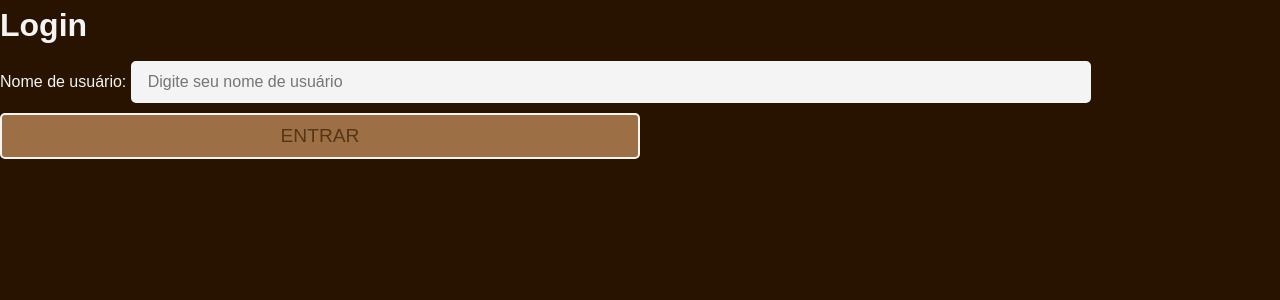
After one commit to Emanuel7Oliveira/Flask-website, a Flask app: page /login in a window 1280 px wide. The commit adds this page. Shown: the top 300 px of the page. Run offline with Flask 3, Linux system fonts and the light colour scheme.

Commit message:
A login menu working, but need some fix

```diff
--- a/app.py
+++ b/app.py
@@ -1,10 +1,26 @@
-from flask import Flask, redirect, url_for, render_template
+from flask import Flask, redirect, url_for, render_template, session, request
 
 app = Flask(__name__, template_folder='templates', static_folder='templates/css')
+app.secret_key = "123456"
 
 @app.route('/')
 def homepage():
-    return render_template('homepage.html')
+    username = ''
+    if 'username' in session:
+        username = session['username']
+    return render_template('homepage.html', username=username)
+
+@app.route('/login', methods=['GET', 'POST'])
+def login():
+    if request.method == 'POST' and request.form['username'] != '':
+        session['username'] = request.form['username']
+        return redirect(url_for('homepage'))
+    return render_template('login.html')
+
+@app.route('/logout')
+def logout():
+    session.pop('username', '')
+    return redirect(url_for('homepage'))
 
 @app.route('/gooogle')
 def google():
--- a/templates/css/style.css
+++ b/templates/css/style.css
@@ -16,6 +16,7 @@ header {
   background-color: #724e2c;
   padding: 20px 0;
   text-align: center;
+  position: relative;
 }
 
 header h1 {
@@ -28,6 +29,58 @@ header h1 {
 header p {
   color: #9c6f44;
   font-size: 1.2em;
+}
+
+.login_button1 {
+  padding: 10px 20px;
+  border: 2px solid #f4f4f4;
+  border-radius: 5px;
+  background: #f4f4f4;
+  color: #563517;
+  font-size: 1.9em;
+  text-transform: uppercase;
+  position: absolute;
+  top: 15px;
+  right: 20px;
+  cursor: pointer;
+  transition: 0.3s;
+}
+
+.login_button1:hover {
+  background-color: #563517;
+  color: #f4f4f4;
+}
+
+/* Estilo para o input de nome de usuário */
+input[type="text"] {
+    width: 75%;
+    padding: 10px 15px;
+    margin: 10px 0;
+    border: 2px solid #f4f4f4;
+    border-radius: 5px;
+    font-size: 1em;
+    box-sizing: border-box;
+    background-color: #f4f4f4;
+    color: #563517;
+}
+
+/* Estilo do botão */
+.login_button {
+    width: 50%;
+    padding: 10px 15px;
+    border: 2px solid #f4f4f4;
+    border-radius: 5px;
+    background-color: #9c6f44;
+    color: #563517;
+    font-size: 1.2em;
+    text-transform: uppercase;
+    cursor: pointer;
+    transition: 0.3s ease-in-out;
+}
+/* Animação ao passar o mouse */
+.login_button:hover {
+    background-color: #563517;
+    color: #fff;
 }
 
 .container {
--- /dev/null
+++ b/templates/login.html
@@ -0,0 +1,19 @@
+<!DOCTYPE html>
+<html lang="pt-br">
+<head>
+    <meta charset="UTF-8">
+    <meta name="viewport" content="width=device-width, initial-scale=1.0">
+    <link rel="stylesheet" href="css/style.css">
+    <title>Fazer login</title>
+</head>
+<body>
+    <div class="login-container">
+        <h1>Login</h1>
+        <form method="POST">
+            <label for="username">Nome de usuário:</label>
+            <input type="text" id="username" name="username" required placeholder="Digite seu nome de usuário">
+            <button type="submit" class="login_button">Entrar</button>
+        </form>
+    </div>
+</body>
+</html>
```
Also changed, not shown: templates/homepage.html (+8 -0 lines).
